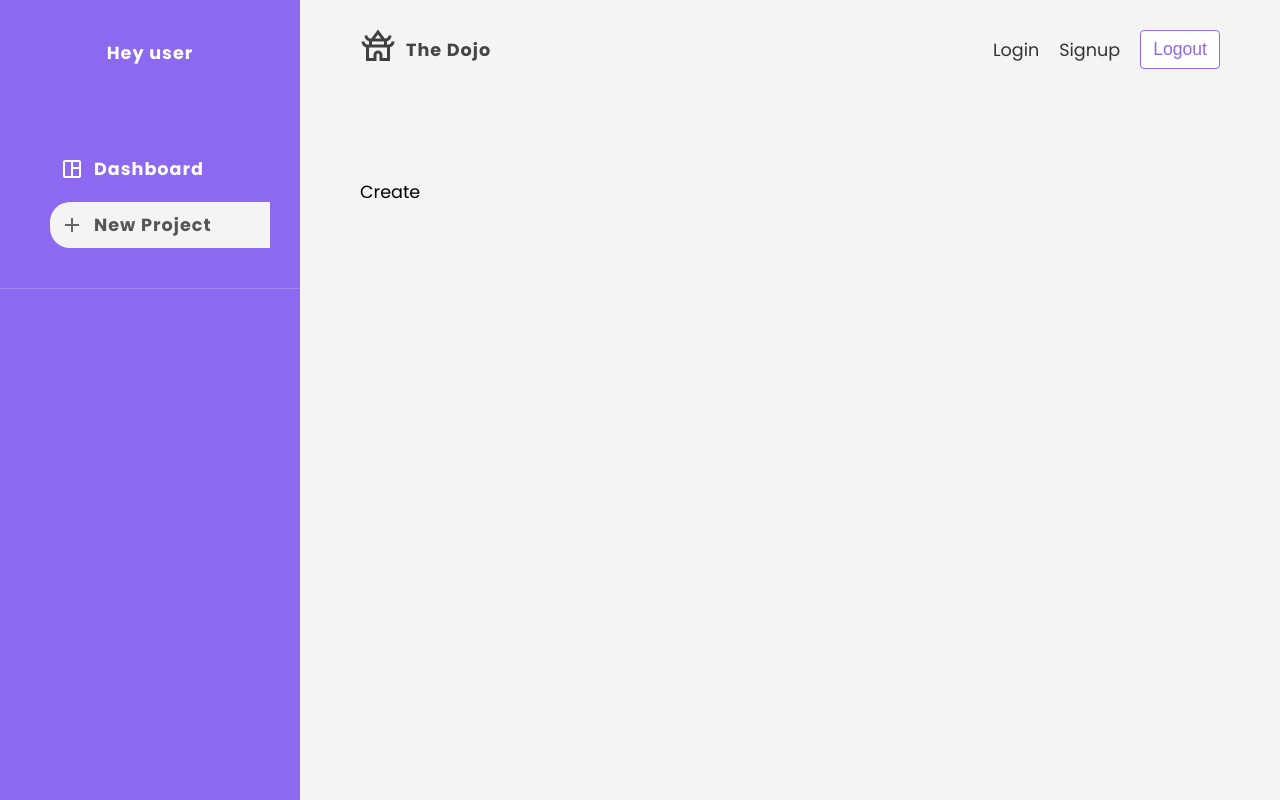
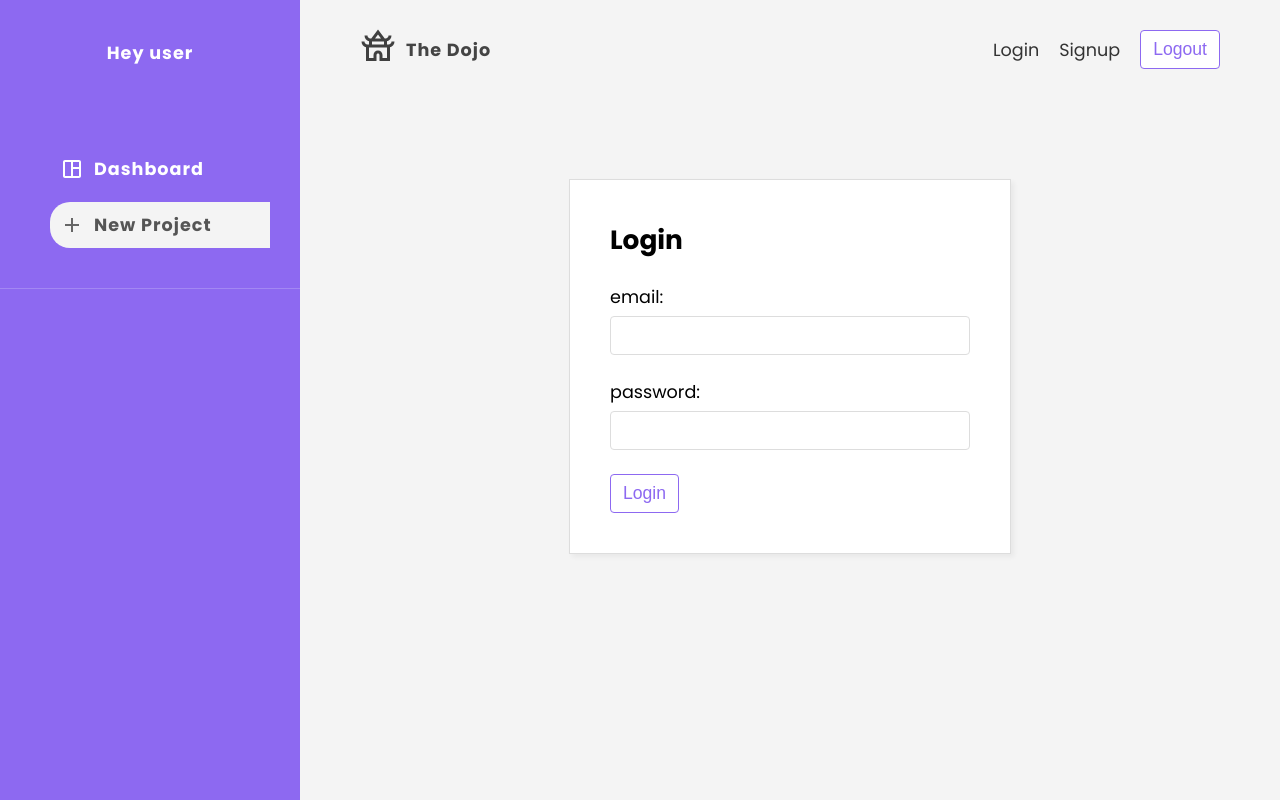
Before and after one commit to antsuarez3/TheDojo, a React (Create React App) app: page /create in a window 1280 px wide. Built offline with nearby package versions, Linux system fonts and the light colour scheme; no server answers.

Commit message:
Redirects and routes

```diff
--- a/src/App.js
+++ b/src/App.js
@@ -1,4 +1,10 @@
-import { BrowserRouter as Router, Routes, Route } from 'react-router-dom'
+import {
+  BrowserRouter as Router,
+  Routes,
+  Route,
+  Navigate,
+} from 'react-router-dom'
+import { useAuthContext } from './hooks/useAuthContext'
 
 // styles
 import './App.css'
@@ -13,22 +19,41 @@ import Navbar from './components/Navbar'
 import Sidebar from './components/Sidebar'
 
 function App() {
+  const { user, authIsReady } = useAuthContext()
+
   return (
     <>
       <div className='App'>
+        {authIsReady && (
           <Router>
             <Sidebar />
             <div className='container'>
               <Navbar />
               <Routes>
-              <Route path='/' element={<Dashboard />} />
-              <Route path='/create' element={<Create />} />
-              <Route path='/login' element={<Login />} />
-              <Route path='/signup' element={<Signup />} />
-              <Route path='/project' element={<Project />} />
+                <Route
+                  path='/'
+                  element={user ? <Dashboard /> : <Navigate to='login' />}
+                />
+                <Route
+                  path='/create'
+                  element={!user ? <Login /> : <Create />}
+                />
+                <Route
+                  path='/project/:id'
+                  element={!user ? <Login /> : <Project />}
+                />
+                <Route
+                  path='/login'
+                  element={!user ? <Login /> : <Navigate to='/' />}
+                />
+                <Route
+                  path='/signup'
+                  element={!user ? <Signup /> : <Navigate to='/' />}
+                />
               </Routes>
             </div>
           </Router>
+        )}
       </div>
     </>
   )
--- a/src/hooks/useLogin.js
+++ b/src/hooks/useLogin.js
@@ -1,5 +1,5 @@
 import { useState, useEffect } from 'react'
-import { projectAuth } from '../firebase/config'
+import { projectAuth, projectFirestore } from '../firebase/config'
 import { useAuthContext } from './useAuthContext'
 
 export const useLogin = () => {
@@ -16,6 +16,13 @@ export const useLogin = () => {
       // login
       const res = await projectAuth.signInWithEmailAndPassword(email, password)
 
+      // update online status
+      // const { uid } = user
+      await projectFirestore
+        .collection('users')
+        .doc(res.user.uid)
+        .update({ online: true })
+
       // dispatch login action
       dispatch({ type: 'LOGIN', payload: res.user })
 
@@ -23,8 +30,7 @@ export const useLogin = () => {
         setIsPending(false)
         setError(null)
       }
-    }
-    catch(err) {
+    } catch (err) {
       if (!isCancelled) {
         setError(err.message)
         setIsPending(false)
--- a/src/pages/login/Login.js
+++ b/src/pages/login/Login.js
@@ -1,10 +1,44 @@
+import React, { useState } from 'react'
+import { useLogin } from '../../hooks/useLogin'
+
 // styles
 import './Login.css'
 
-import React from 'react'
+export default function Login() {
+  const [email, setEmail] = useState('')
+  const [password, setPassword] = useState('')
+  const { login, isPending, error } = useLogin(null)
 
-export default function Login() {
+  const handleSubmit = (e) => {
+    e.preventDefault()
+    login(email, password)
+  }
   return (
-    <div>Login</div>
+    <div>
+      <form className='auth-form' onSubmit={handleSubmit}>
+        <h2>Login</h2>
+        <label>
+          <span>email:</span>
+          <input
+            required
+            type='email'
+            onChange={(e) => setEmail(e.target.value)}
+            value={email}
+          />
+        </label>
+        <label>
+          <span>password:</span>
+          <input
+            required
+            type='password'
+            onChange={(e) => setPassword(e.target.value)}
+            value={password}
+          />
+        </label>
+        {!isPending && <button className='btn'>Login</button>}
+        {isPending && <button className='btn' disabled>loading</button>}
+        {error && <div className='error'>{error}</div>}
+      </form>
+    </div>
   )
 }
```
Lines whose indentation alone changed are shown as unchanged.
